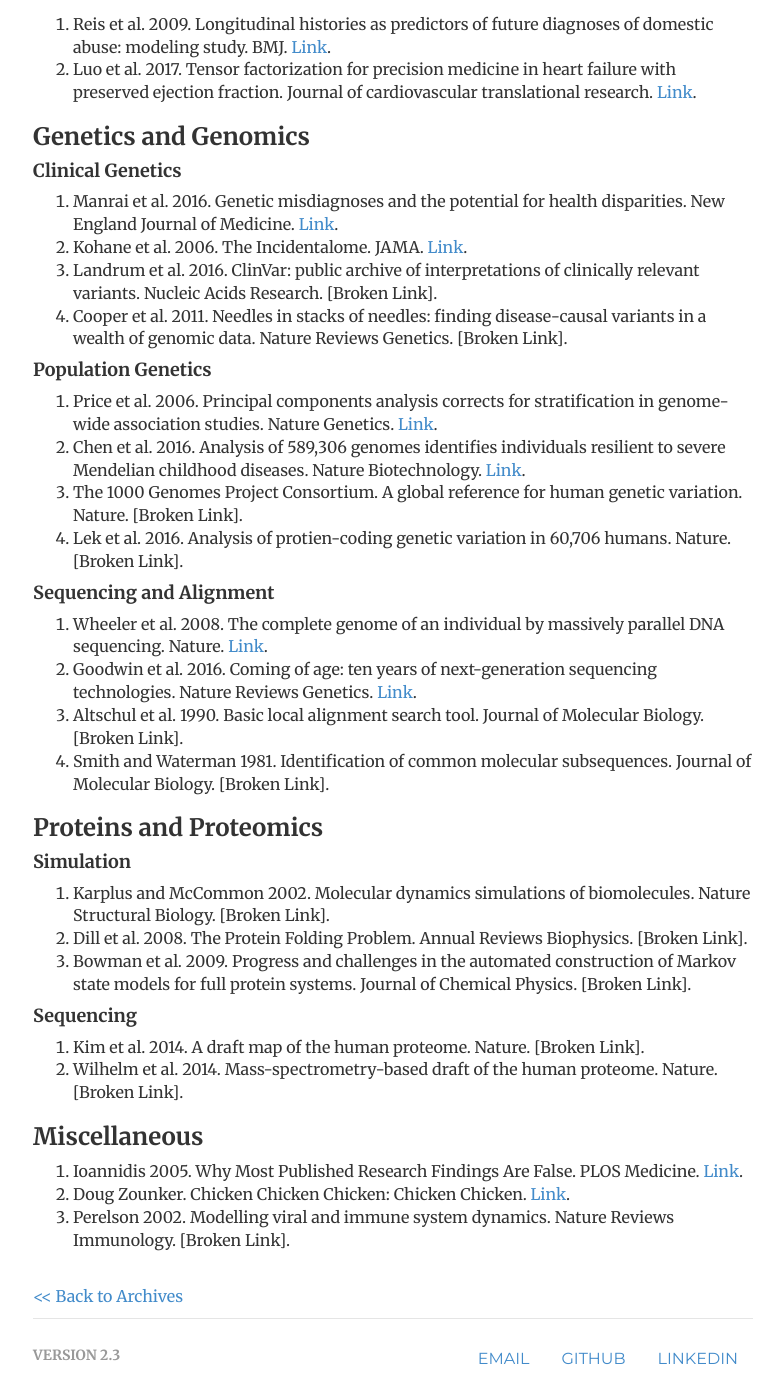
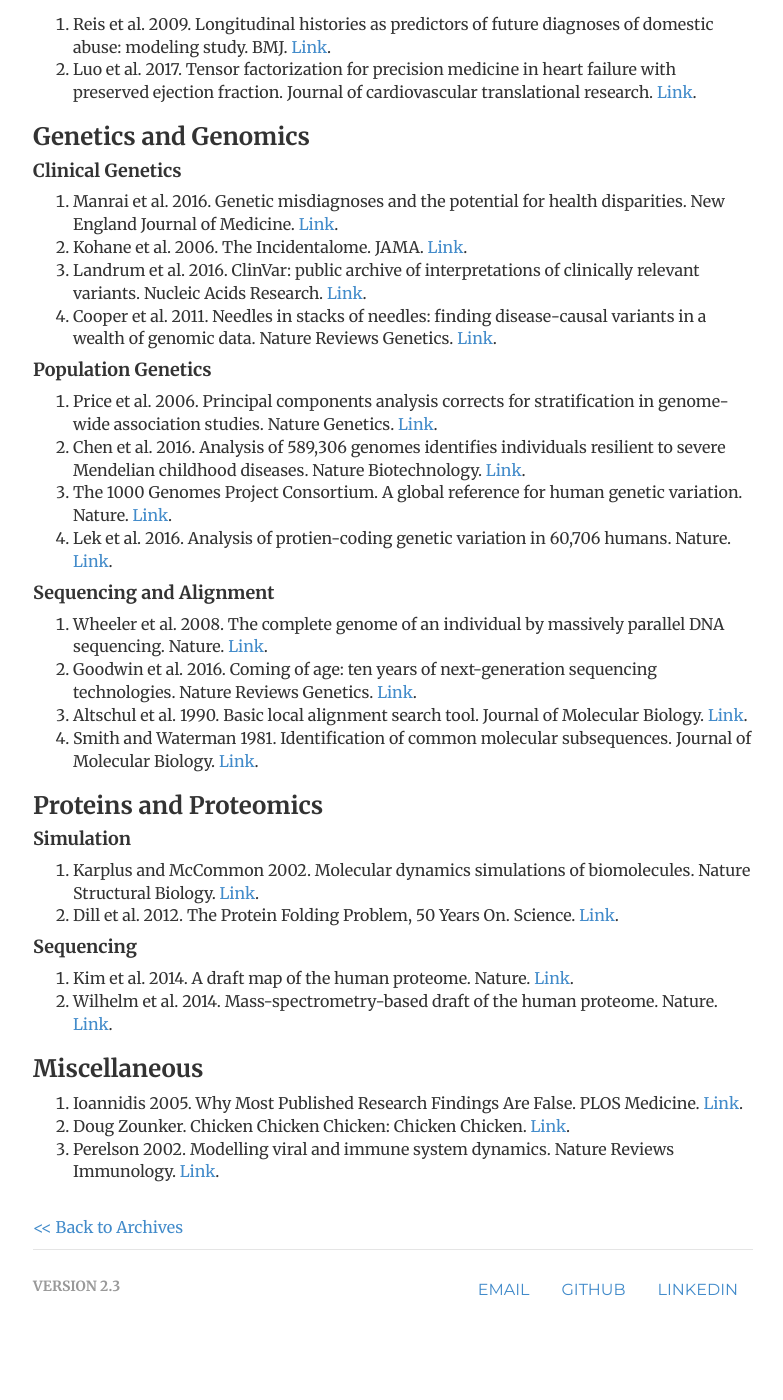
Before and after one commit to WENWENYU/jamesdiao.github.io, a Jekyll site: the page built from _posts/2017-08-23-favorite-papers.md, in a window 1280 px wide and 1400 px high, scrolled down 669 px. Shown: the whole window, without its empty margins (247-1030 px from the left). Built offline with Jekyll 4.4.1, drawn with Linux system fonts in a browser that asks for light colours; after the commit the page ends 2021 px from its top, so only the background shows below that.

Commit message:
Fixed broken links on favorite papers

```diff
--- a/_posts/2017-08-23-favorite-papers.md
+++ b/_posts/2017-08-23-favorite-papers.md
@@ -10,20 +10,20 @@ Here's a list of some of my favorite papers. I'll add more (and reviews!) when I
 
 ### Hall of Fame
 1. Ioannidis 2005. Why Most Published Research Findings Are False. PLOS Medicine. [Link](http://journals.plos.org/plosmedicine/article?id=10.1371/journal.pmed.0020124).
-2. Esteva et al. 2017. Dermatologist-level classification of skin cancer with deep neural networks. Nature. [Link](https://www.nature.com/nature/journal/v542/n7639/full/nature21056.html). [Abstract and Analysis](/_subposts/2017-08-24-esteva2017.md).
+2. Esteva et al. 2017. Dermatologist-level classification of skin cancer with deep neural networks. Nature. [Link](http://www.nature.com/nature/journal/v542/n7639/full/nature21056.html). [Abstract and Analysis](/_subposts/2017-08-24-esteva2017.md).
 3. Lek et al. 2016. Analysis of protien-coding genetic variation in 60,706 humans. Nature. [Broken Link].
 
 
 ### Machine Learning and AI
 
 #### Image Analysis
-1. Esteva et al. 2017. Dermatologist-level classification of skin cancer with deep neural networks. Nature. [Link](https://www.nature.com/nature/journal/v542/n7639/full/nature21056.html). [Abstract and Analysis](/_subposts/2017-08-24-esteva2017.md).
+1. Esteva et al. 2017. Dermatologist-level classification of skin cancer with deep neural networks. Nature. [Link](http://www.nature.com/nature/journal/v542/n7639/full/nature21056.html). [Abstract and Analysis](/_subposts/2017-08-24-esteva2017.md).
 2. Gulshan et al. 2016. Development and validation of a deep learning algorithm for detection of diabetic retinopathy in retinal fundus photographs. JAMA. [Link](http://jamanetwork.com/journals/jama/fullarticle/211038).
-3. Rajpurkar et al. 2017. Cardiologist-Level arrhythmia detection with convolutional neural networks. arXiv. [Link](https://arxiv.org/pdf/1707.01836.pdf).
+3. Rajpurkar et al. 2017. Cardiologist-Level arrhythmia detection with convolutional neural networks. arXiv. [Link](http://arxiv.org/pdf/1707.01836.pdf).
 
 #### Multifactor Prediction
 4. Reis et al. 2009. Longitudinal histories as predictors of future diagnoses of domestic abuse: modeling study. BMJ. [Link](http://www.bmj.com/content/339/bmj.b3677).
-5. Luo et al. 2017. Tensor factorization for precision medicine in heart failure with preserved ejection fraction. Journal of cardiovascular translational research. [Link](https://www.ncbi.nlm.nih.gov/pubmed/28116551).
+5. Luo et al. 2017. Tensor factorization for precision medicine in heart failure with preserved ejection fraction. Journal of cardiovascular translational research. [Link](http://www.ncbi.nlm.nih.gov/pubmed/28116551).
 
 
 ### Genetics and Genomics
@@ -31,35 +31,34 @@ Here's a list of some of my favorite papers. I'll add more (and reviews!) when I
 #### Clinical Genetics
 1. Manrai et al. 2016. Genetic misdiagnoses and the potential for health disparities. New England Journal of Medicine. [Link](http://www.nejm.org/doi/full/10.1056/NEJMsa1507092#t=article).
 2. Kohane et al. 2006. The Incidentalome. JAMA. [Link](http://jamanetwork.com/journals/jama/fullarticle/211038).
-3. Landrum et al. 2016. ClinVar: public archive of interpretations of clinically relevant variants. Nucleic Acids Research. [Broken Link].
-4. Cooper et al. 2011. Needles in stacks of needles: finding disease-causal variants in a wealth of genomic data. Nature Reviews Genetics. [Broken Link].
+3. Landrum et al. 2016. ClinVar: public archive of interpretations of clinically relevant variants. Nucleic Acids Research. [Link](http://academic.oup.com/nar/article-lookup/doi/10.1093/nar/gkv1222).
+4. Cooper et al. 2011. Needles in stacks of needles: finding disease-causal variants in a wealth of genomic data. Nature Reviews Genetics. [Link](http://www.nature.com/nrg/journal/v12/n9/full/nrg3046.html).
 
 #### Population Genetics
-5. Price et al. 2006. Principal components analysis corrects for stratification in genome-wide association studies. Nature Genetics. [Link](https://www.ncbi.nlm.nih.gov/pubmed/16862161).
-6. Chen et al. 2016. Analysis of 589,306 genomes identifies individuals resilient to severe Mendelian childhood diseases. Nature Biotechnology. [Link](https://www.nature.com/nbt/journal/v34/n5/full/nbt.3514.html).
-7. The 1000 Genomes Project Consortium. A global reference for human genetic variation. Nature. [Broken Link].
-8. Lek et al. 2016. Analysis of protien-coding genetic variation in 60,706 humans. Nature. [Broken Link].
+5. Price et al. 2006. Principal components analysis corrects for stratification in genome-wide association studies. Nature Genetics. [Link](http://www.ncbi.nlm.nih.gov/pubmed/16862161).
+6. Chen et al. 2016. Analysis of 589,306 genomes identifies individuals resilient to severe Mendelian childhood diseases. Nature Biotechnology. [Link](http://www.nature.com/nbt/journal/v34/n5/full/nbt.3514.html).
+7. The 1000 Genomes Project Consortium. A global reference for human genetic variation. Nature. [Link](http://www.nature.com/articles/nature15393).
+8. Lek et al. 2016. Analysis of protien-coding genetic variation in 60,706 humans. Nature. [Link](www.nature.com/articles/nature19057).
 
 #### Sequencing and Alignment
-9. Wheeler et al. 2008. The complete genome of an individual by massively parallel DNA sequencing. Nature. [Link](https://www.nature.com/nature/journal/v452/n7189/full/nature06884.html).
-10. Goodwin et al. 2016. Coming of age: ten years of next-generation sequencing technologies. Nature Reviews Genetics. [Link](https://www.ncbi.nlm.nih.gov/pubmed/27184599).
-11. Altschul et al. 1990. Basic local alignment search tool. Journal of Molecular Biology. [Broken Link].
-12. Smith and Waterman 1981. Identification of common molecular subsequences. Journal of Molecular Biology. [Broken Link].
+9. Wheeler et al. 2008. The complete genome of an individual by massively parallel DNA sequencing. Nature. [Link](http://www.nature.com/nature/journal/v452/n7189/full/nature06884.html).
+10. Goodwin et al. 2016. Coming of age: ten years of next-generation sequencing technologies. Nature Reviews Genetics. [Link](http://www.ncbi.nlm.nih.gov/pubmed/27184599).
+11. Altschul et al. 1990. Basic local alignment search tool. Journal of Molecular Biology. [Link](http://www.sciencedirect.com/science/article/pii/S0022283605803602).
+12. Smith and Waterman 1981. Identification of common molecular subsequences. Journal of Molecular Biology. [Link](http://www.sciencedirect.com/science/article/pii/0022283681900875).
 
 
 ### Proteins and Proteomics
 
 #### Simulation
-1. Karplus and McCommon 2002. Molecular dynamics simulations of biomolecules. Nature Structural Biology. [Broken Link].
-2. Dill et al. 2008. The Protein Folding Problem. Annual Reviews Biophysics. [Broken Link].
-3. Bowman et al. 2009. Progress and challenges in the automated construction of Markov state models for full protein systems. Journal of Chemical Physics. [Broken Link].
+1. Karplus and McCommon 2002. Molecular dynamics simulations of biomolecules. Nature Structural Biology. [Link](http://www.nature.com/nsmb/journal/v9/n10/full/nsb1002-788a.html).
+2. Dill et al. 2012. The Protein Folding Problem, 50 Years On. Science. [Link](http://science.sciencemag.org/content/338/6110/1042.full).
 
 #### Sequencing
-4. Kim et al. 2014. A draft map of the human proteome. Nature. [Broken Link].
-5. Wilhelm et al. 2014. Mass-spectrometry-based draft of the human proteome. Nature. [Broken Link].
+4. Kim et al. 2014. A draft map of the human proteome. Nature. [Link](www.nature.com/articles/nature13302).
+5. Wilhelm et al. 2014. Mass-spectrometry-based draft of the human proteome. Nature. [Link](www.nature.com/articles/nature13319).
 
 
 ### Miscellaneous
 1. Ioannidis 2005. Why Most Published Research Findings Are False. PLOS Medicine. [Link](http://journals.plos.org/plosmedicine/article?id=10.1371/journal.pmed.0020124).
-2. Doug Zounker. Chicken Chicken Chicken: Chicken Chicken. [Link](https://isotropic.org/papers/chicken.pdf).
-3. Perelson 2002. Modelling viral and immune system dynamics. Nature Reviews Immunology. [Broken Link].
+2. Doug Zounker. Chicken Chicken Chicken: Chicken Chicken. [Link](http://isotropic.org/papers/chicken.pdf).
+3. Perelson 2002. Modelling viral and immune system dynamics. Nature Reviews Immunology. [Link](www.nature.com/nri/journal/v2/n1/full/nri700.html).
```
